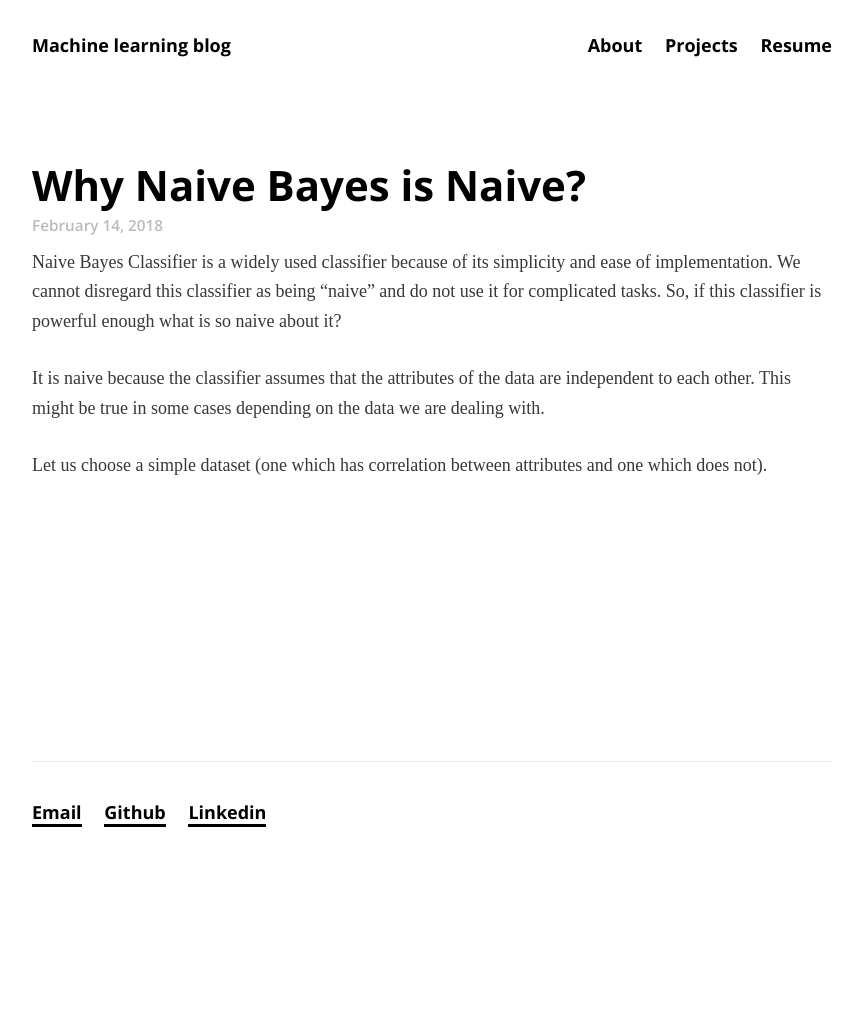
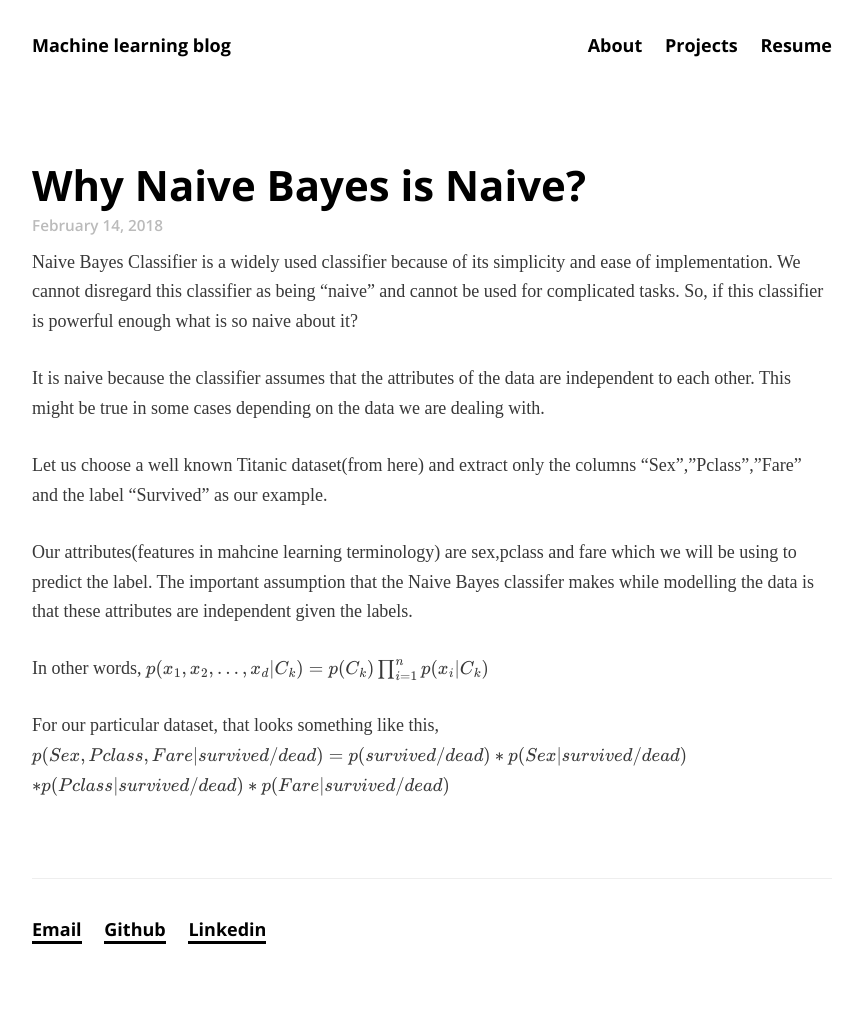
Before and after one commit to scelesticsiva/scelesticsiva.github.io, a Jekyll site: the page built from _posts/2018-02-14-Naive-Bayes.md, in a window 1280 px wide. Shown: the whole page, without its empty margins (208-1070 px from the left). Built offline with Jekyll 4.4.1, drawn with Linux system fonts in a browser that asks for light colours; some web fonts are replaced; formulas are drawn with MathJax 3; comment, search, counter and statistics services are not loaded; before the commit the page ends 900 px from its top, so only the background shows below that.

Commit message:
added text to naive bayes

```diff
--- a/_posts/2018-02-14-Naive-Bayes.md
+++ b/_posts/2018-02-14-Naive-Bayes.md
@@ -6,8 +6,17 @@ type: post
 use_math: true
 ---
 
-Naive Bayes Classifier is a widely used classifier because of its simplicity and ease of implementation. We cannot disregard this classifier as being "naive" and do not use it for complicated tasks. So, if this classifier is powerful enough what is so naive about it?
+Naive Bayes Classifier is a widely used classifier because of its simplicity and ease of implementation. We cannot disregard this classifier as being "naive" and cannot be used for complicated tasks. So, if this classifier is powerful enough what is so naive about it?
 
 It is naive because the classifier assumes that the attributes of the data are independent to each other. This might be true in some cases depending on the data we are dealing with.
 
-Let us choose a simple dataset (one which has correlation between attributes and one which does not).
+Let us choose a well known Titanic dataset(from here) and extract only the columns "Sex","Pclass","Fare" and the label "Survived" as our example.
+
+Our attributes(features in mahcine learning terminology) are sex,pclass and fare which we will be using to predict the label. The important assumption that the Naive Bayes classifer makes while modelling the data is that these attributes are independent given the labels.
+
+In other words,
+$p(x_1,x_2,...,x_d|C_k) = p(C_k)\prod_{i = 1}^{n}p(x_i|C_k)$
+
+For our particular dataset, that looks something like this,
+$p(Sex,Pclass,Fare|survived/dead) = p(survived/dead) * p(Sex|survived/dead) $
+						$* p(Pclass|survived/dead) * p(Fare|survived/dead)$
```
